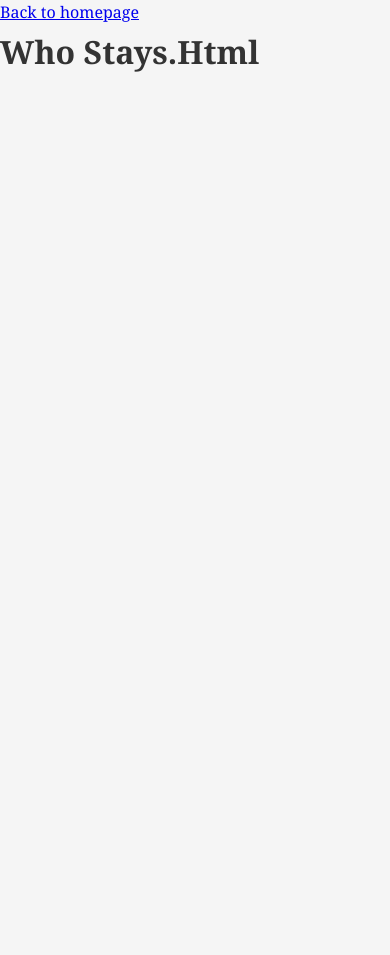
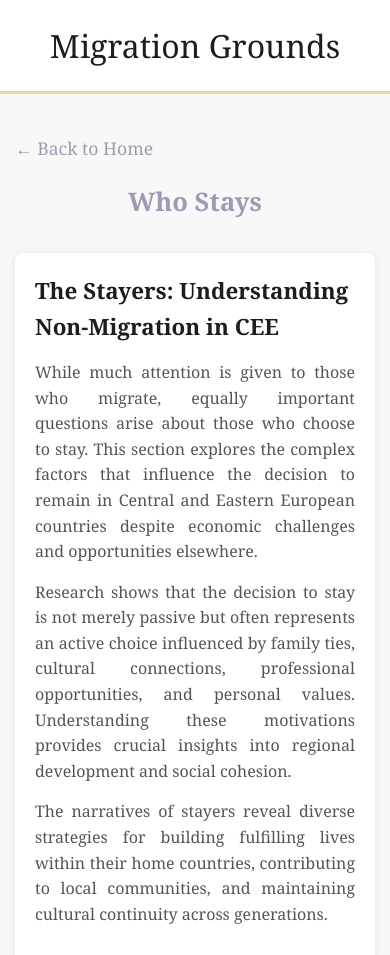
Before and after one commit to ncz11/migrationgrounds, a plain HTML site: page who-stays.html in a window 390 px wide. Shown: the top 955 px of the page. Before the commit the page ends 844 px from the top, so only its background shows below. Drawn offline with Linux system fonts and the light colour scheme.

Commit message:
Update who-stays.html

```diff
--- a/who-stays.html
+++ b/who-stays.html
@@ -1 +1,186 @@
-<html><head><title>who-stays.html</title><link rel='stylesheet' href='styles.css'></head><body><a href='index.html'>Back to homepage</a><h1>Who Stays.Html</h1></body></html>
+<!DOCTYPE html>
+<html lang="en">
+<head>
+    <meta charset="UTF-8">
+    <meta name="viewport" content="width=device-width, initial-scale=1.0">
+    <title>Who Stays - Migration Grounds</title>
+    <style>
+        * {
+            margin: 0;
+            padding: 0;
+            box-sizing: border-box;
+        }
+
+        body {
+            font-family: 'Georgia', serif;
+            line-height: 1.6;
+            color: #333;
+            background-color: #f8f8f8;
+        }
+
+        .container {
+            max-width: 1200px;
+            margin: 0 auto;
+            padding: 0 20px;
+        }
+
+        header {
+            background-color: #fff;
+            border-bottom: 3px solid #EED7A1;
+            padding: 20px 0;
+            text-align: center;
+        }
+
+        h1 {
+            color: #1D1D1D;
+            font-size: 2.5em;
+            font-weight: normal;
+            cursor: pointer;
+            transition: opacity 0.3s ease;
+            text-decoration: none;
+        }
+
+        h1:hover {
+            opacity: 0.8;
+        }
+
+        main {
+            padding: 40px 0;
+        }
+
+        .page-title {
+            color: #A398B3;
+            font-size: 2em;
+            margin-bottom: 30px;
+            text-align: center;
+            font-weight: bold;
+        }
+
+        .article {
+            background: #fff;
+            border-radius: 8px;
+            padding: 30px;
+            margin-bottom: 30px;
+            box-shadow: 0 2px 10px rgba(0,0,0,0.1);
+        }
+
+        .article h2 {
+            color: #1D1D1D;
+            font-size: 1.4em;
+            margin-bottom: 15px;
+        }
+
+        .article p {
+            margin-bottom: 15px;
+            color: #555;
+            text-align: justify;
+        }
+
+        .back-link {
+            display: inline-block;
+            color: #A398B3;
+            text-decoration: none;
+            margin-bottom: 20px;
+            font-size: 1.1em;
+            transition: color 0.3s ease;
+        }
+
+        .back-link:hover {
+            color: #1D1D1D;
+        }
+
+        footer {
+            background-color: #fff;
+            border-top: 3px solid #EED7A1;
+            padding: 20px 0;
+            margin-top: 60px;
+        }
+
+        .footer-links {
+            text-align: center;
+        }
+
+        .footer-links a {
+            color: #1D1D1D;
+            text-decoration: none;
+            margin: 0 20px;
+            font-size: 1em;
+            transition: color 0.3s ease;
+        }
+
+        .footer-links a:hover {
+            color: #A398B3;
+        }
+
+        @media (max-width: 768px) {
+            .container {
+                padding: 0 15px;
+            }
+
+            h1 {
+                font-size: 2em;
+            }
+
+            .page-title {
+                font-size: 1.6em;
+            }
+
+            .article {
+                padding: 20px;
+            }
+
+            .footer-links a {
+                display: block;
+                margin: 10px 0;
+            }
+        }
+    </style>
+</head>
+<body>
+    <header>
+        <div class="container">
+            <h1 onclick="window.location.href='index.html'">Migration Grounds</h1>
+        </div>
+    </header>
+
+    <main>
+        <div class="container">
+            <a href="index.html" class="back-link">← Back to Home</a>
+
+            <h2 class="page-title">Who Stays</h2>
+
+            <article class="article">
+                <h2>The Stayers: Understanding Non-Migration in CEE</h2>
+                <p>While much attention is given to those who migrate, equally important questions arise about those who choose to stay. This section explores the complex factors that influence the decision to remain in Central and Eastern European countries despite economic challenges and opportunities elsewhere.</p>
+
+                <p>Research shows that the decision to stay is not merely passive but often represents an active choice influenced by family ties, cultural connections, professional opportunities, and personal values. Understanding these motivations provides crucial insights into regional development and social cohesion.</p>
+
+                <p>The narratives of stayers reveal diverse strategies for building fulfilling lives within their home countries, contributing to local communities, and maintaining cultural continuity across generations.</p>
+            </article>
+
+            <article class="article">
+                <h2>Roots and Reasons: The Geography of Staying</h2>
+                <p>Geographic, economic, and social factors create complex patterns of staying versus leaving. Rural-urban divides, regional economic disparities, and access to education and healthcare all play roles in these decisions.</p>
+
+                <p>Local attachment, community networks, and sense of place emerge as powerful forces that anchor individuals and families to specific locations, even in the face of economic uncertainty.</p>
+            </article>
+
+            <article class="article">
+                <h2>Building Futures at Home</h2>
+                <p>Many who stay become agents of change within their communities, starting businesses, engaging in civic activities, and working to improve local conditions. Their stories highlight the potential for indigenous development and innovation.</p>
+
+                <p>This section examines successful models of local development and the role of stayers in creating sustainable economic and social progress in their home regions.</p>
+            </article>
+        </div>
+    </main>
+
+    <footer>
+        <div class="container">
+            <div class="footer-links">
+                <a href="about.html">About the Project</a>
+                <a href="connect.html">Connect</a>
+            </div>
+        </div>
+    </footer>
+</body>
+</html>
```
